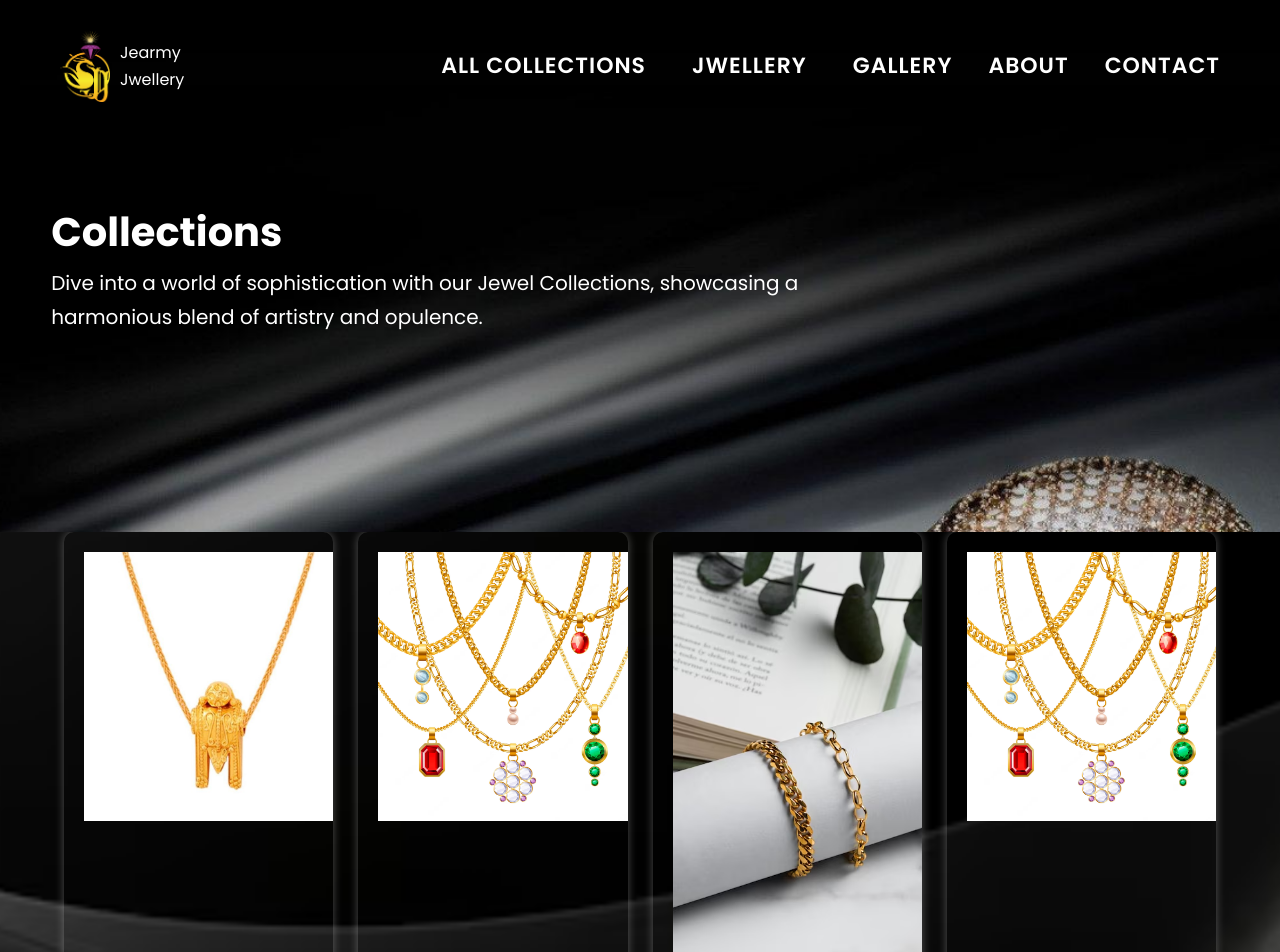
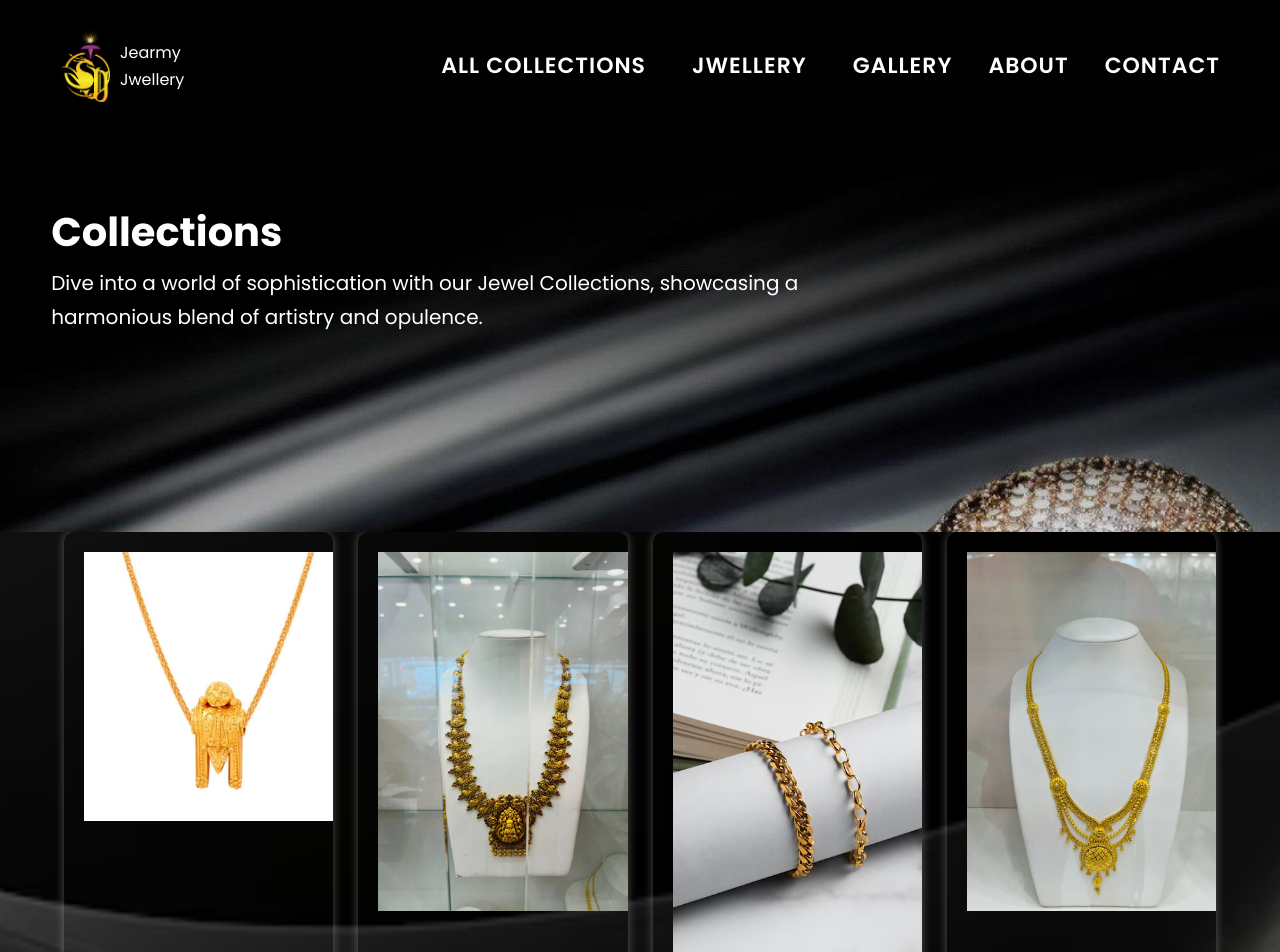
Before and after one commit to r33j4n/jearmy-jwellery-website, a React (Create React App) app: page /jwellery in a window 1280 px wide. Shown: the top 952 px of the page. Built offline with nearby package versions, Linux system fonts and the light colour scheme.

Commit message:
jwellery Updated

```diff
--- a/src/constants/data.js
+++ b/src/constants/data.js
@@ -192,7 +192,7 @@ const jewells = [
   },
   {
     name: "chains",
-    image: `${images.services_img_1}`,
+    image: `${images.Aaram1}`,
     title: "Chains",
     price: "2000",
   },
@@ -204,13 +204,13 @@ const jewells = [
   },
   {
     name: "aram",
-    image: `${images.services_img_1}`,
+    image: `${images.Aaram5}`,
     title: "Arams",
     price: "4000",
   },
   {
     name: "necklace",
-    image: `${images.services_img_4}`,
+    image: `${images.Necklace1}`,
     title: "Necklace",
     price: "5000",
   },
```
